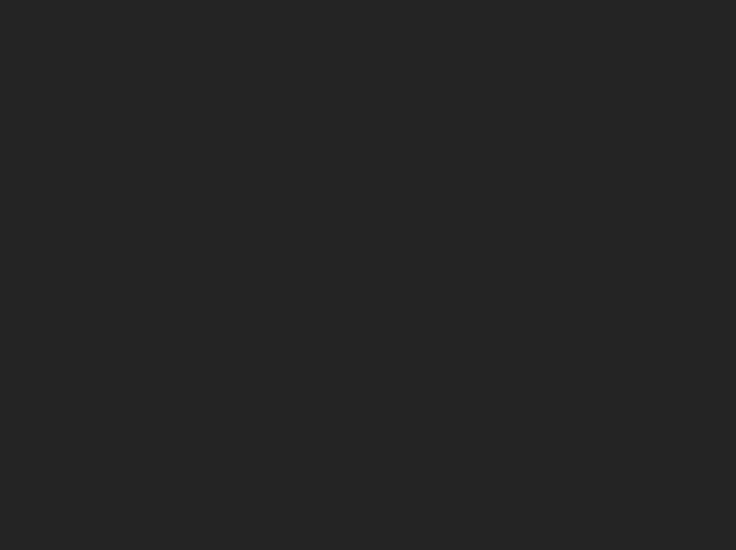
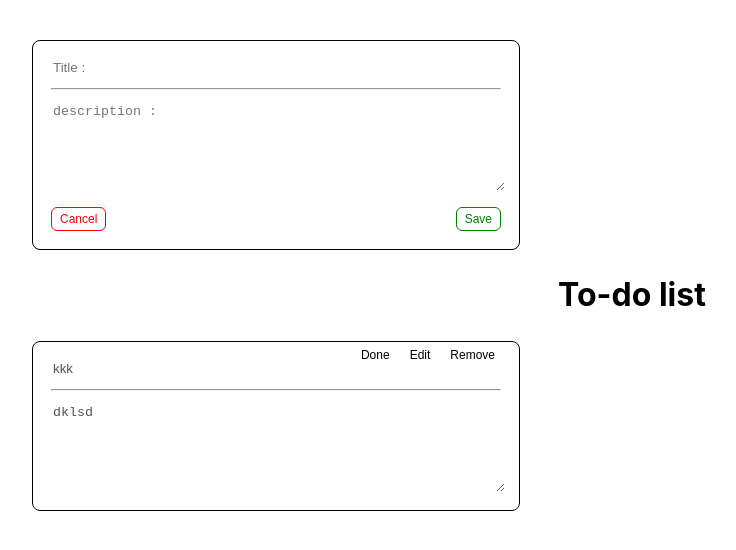
Before and after one commit to younes6970/TODO, a React (Vite) app: page / in a window 1280 px wide. Shown: the top 550 px of the page, without its empty margins (8-744 px from the left). Built offline with nearby package versions, Linux system fonts and the light colour scheme; data requests are answered from the project's data file.

Commit message:
json-server added to project - component Todo import in App.tsx

```diff
--- /dev/null
+++ b/db.json
@@ -0,0 +1,10 @@
+{
+  "list": [
+    {
+      "id": "5b81",
+      "title": "kkk",
+      "description": "dklsd",
+      "isDone": true
+    }
+  ]
+}
--- a/package.json
+++ b/package.json
@@ -7,9 +7,11 @@
     "dev": "vite",
     "build": "tsc && vite build",
     "lint": "eslint . --ext ts,tsx --report-unused-disable-directives --max-warnings 0",
-    "preview": "vite preview"
+    "preview": "vite preview",
+    "server": "npx json-server db.json"
   },
   "dependencies": {
+    "json-server": "^1.0.0-beta.1",
     "react": "^18.2.0",
     "react-dom": "^18.2.0"
   },
--- a/src/App.tsx
+++ b/src/App.tsx
@@ -1,13 +1,70 @@
-
+import { Fragment } from "react/jsx-runtime";
+import Todo from "./components/TODO";
+import { FormEvent, useEffect, useState } from "react";
 
 function App() {
+  const [list, setList] = useState<
+    {
+      title: string;
+      description: string;
+      id: number;
+    }[]
+  >([]);
+  const getList = async () => {
+    const response = await fetch("http://localhost:3000/list");
+    const data = await response.json();
+    setList(data);
+  };
+  const onSubmit = async (event: FormEvent<HTMLFormElement>, data) => {
+    event.preventDefault();
 
+    const response = await fetch("http://localhost:3000/list", {
+      method: "post",
+      headers: { "Content-Type": "application/json" },
+      body: JSON.stringify({ ...data, isDone: false }),
+    });
+  };
 
+  const onRemove = async (id) => {
+    // const value = list.filter((item) => item.id !== id);
+    const response = await fetch("http://localhost:3000/list/" + id, {
+      method: "delete",
+      headers: { "Content-Type": "application/json" },
+    });
+  };
+
+  const onDone = async (id) => {
+    const value = list.find((item) => item.id === id);
+    const response = await fetch("http://localhost:3000/list/" + id, {
+      method: "put",
+      headers: { "Content-Type": "application/json" },
+      body: JSON.stringify({ ...value, isDone: true }),
+    });
+  };
+
+  useEffect(() => {
+    getList();
+  }, []);
   return (
-    <>
-
-    </>
-  )
+    <div>
+      <Todo onSubmit={onSubmit} onRemove={onRemove} onDone={onDone} />
+      {!!list.length && <h1>To-do list</h1>}
+      <div>
+        {list.map((item) => (
+          <Fragment key={item.id}>
+            <Todo
+              title={item.title}
+              description={item.description}
+              onSubmit={onSubmit}
+              onRemove={onRemove}
+              id={item.id}
+              onDone={onDone}
+            />
+          </Fragment>
+        ))}
+      </div>
+    </div>
+  );
 }
 
-export default App
+export default App;
--- a/src/components/todo.module.css
+++ b/src/components/todo.module.css
@@ -32,8 +32,7 @@
 }
 
 .line {
-  height: 1px;
-  background-color: #000;
+  margin: 0;
 }
 
 .textarea {
--- a/src/index.css
+++ b/src/index.css
@@ -1,13 +1,11 @@
 :root {
-  font-family: Inter, system-ui, Avenir, Helvetica, Arial, sans-serif;
+  font-family: Inter, system-ui, Helvetica, Arial, sans-serif;
   line-height: 1.5;
   font-weight: 400;
 
-  color-scheme: light dark;
-  color: rgba(255, 255, 255, 0.87);
-  background-color: #242424;
+  color: #000;
+  background-color: #fff;
 
-  font-synthesis: none;
   text-rendering: optimizeLegibility;
   -webkit-font-smoothing: antialiased;
   -moz-osx-font-smoothing: grayscale;
@@ -27,3 +25,16 @@ html {
 button {
   cursor: pointer;
 }
+
+input,
+textarea {
+  border: none;
+  background: none;
+}
+
+input:focus,
+textarea:focus {
+  border: none;
+  background: none;
+  outline: none;
+}
```
Also changed, not shown: 1 other file (tests, documents, lock files or other folders).
